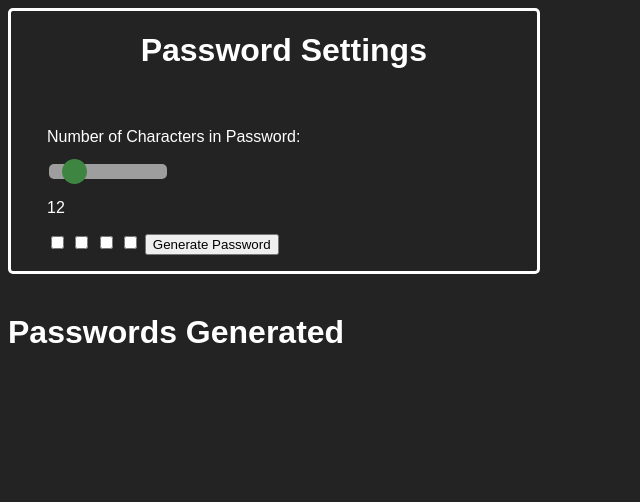
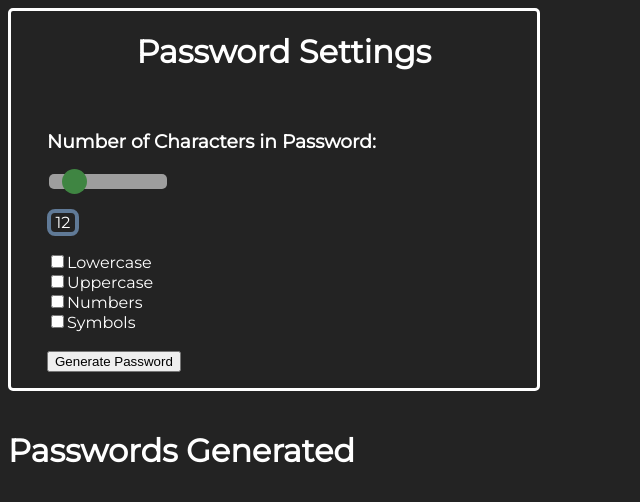
Before and after one commit to Wolfleader101/PasswordManager, an Electron app: page app/index.html in a window 1280 px wide. Shown: the whole page, without its empty margins (0-640 px from the left). Drawn offline with Linux system fonts and the light colour scheme.

Commit message:
New Font and formatting

```diff
--- a/app/css/main.scss
+++ b/app/css/main.scss
@@ -24,12 +24,8 @@
   body {
     color: var(--main-color);
     background-color: var(--background-color);
-    font-family: sans-serif;
+    font-family: 'Montserrat', sans-serif;
   }
-
-
-
-
 
 .generate {
     padding: 1em;
@@ -42,6 +38,13 @@
     border: 3px solid white;
 
     h1 {
+      text-align: center;
+    }
+
+    #range-output {
+      border: 4px solid #607a97;
+      border-radius: 8px;
+      width: 5%;
       text-align: center;
     }
 
--- a/app/index.html
+++ b/app/index.html
@@ -6,6 +6,7 @@
         localStorage.theme || 'dark'
     )
 </script>
+<link href="https://fonts.googleapis.com/css?family=Montserrat&display=swap" rel="stylesheet">
 
 <head>
     <title>Password Generator</title>
@@ -19,16 +20,16 @@
             <h1></h1>
             <form onsubmit="GeneratePassword(); return false;">
 
-                <p>Number of Characters in Password:</p>
+                <h3>Number of Characters in Password:</h3>
                 <input type="range" name="" id="quantity" value="12" min="1" max="80">
                 <p id="range-output"></p>
 
-                <input type="checkbox" name="" id="" value="">
-                <input type="checkbox" name="" id="" value="">
-                <input type="checkbox" name="" id="" value="">
-                <input type="checkbox" name="" id="" value="">
+                <input type="checkbox" name="" id="" value="">Lowercase<br>
+                <input type="checkbox" name="" id="" value="">Uppercase<br>
+                <input type="checkbox" name="" id="" value="">Numbers<br>
+                <input type="checkbox" name="" id="" value="">Symbols<br>
 
-
+                <br>
                 <input type="submit" value="Generate Password">
             </form>
         </div>
```
Also changed, not shown: app/css/main.css, 1 other file.
